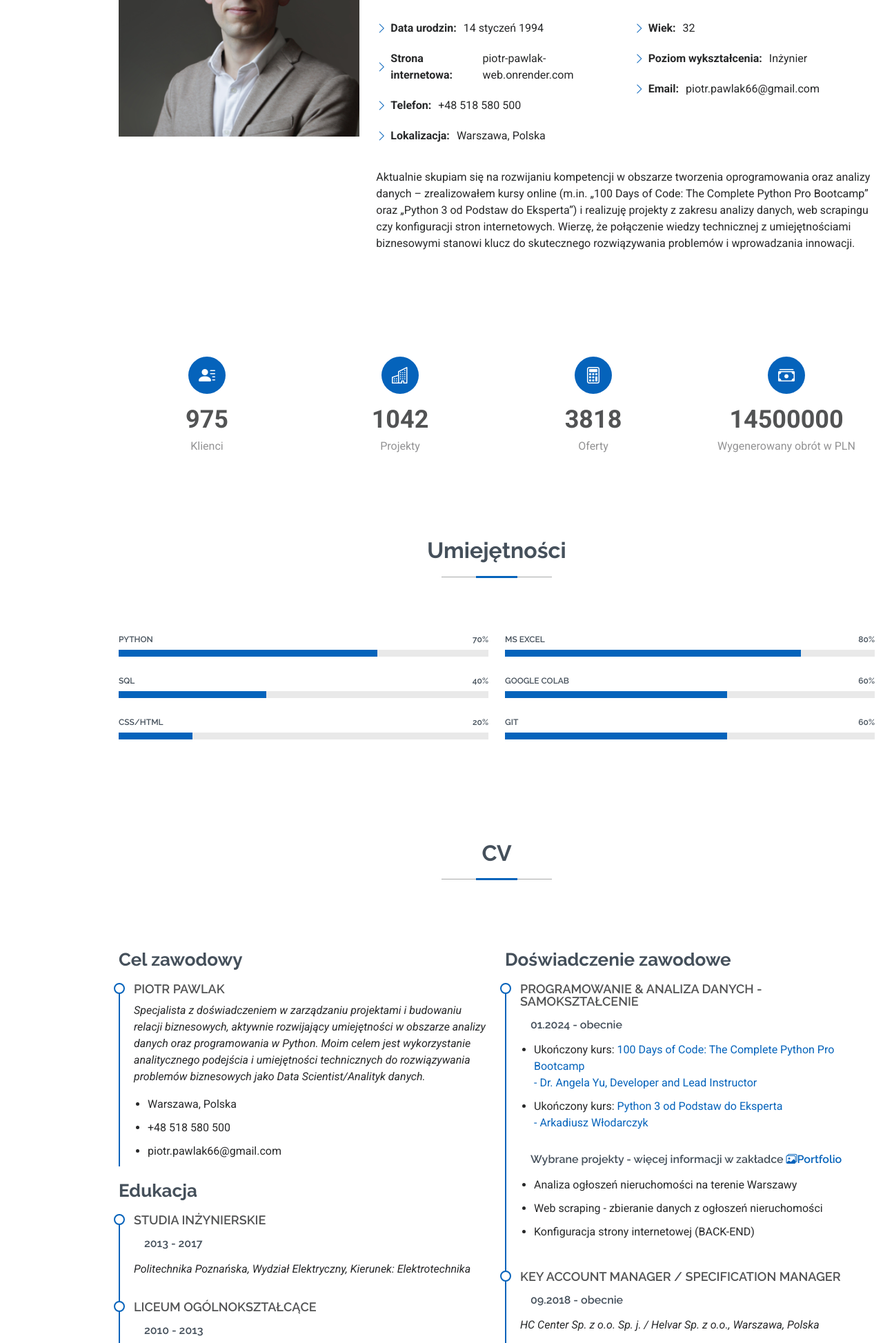
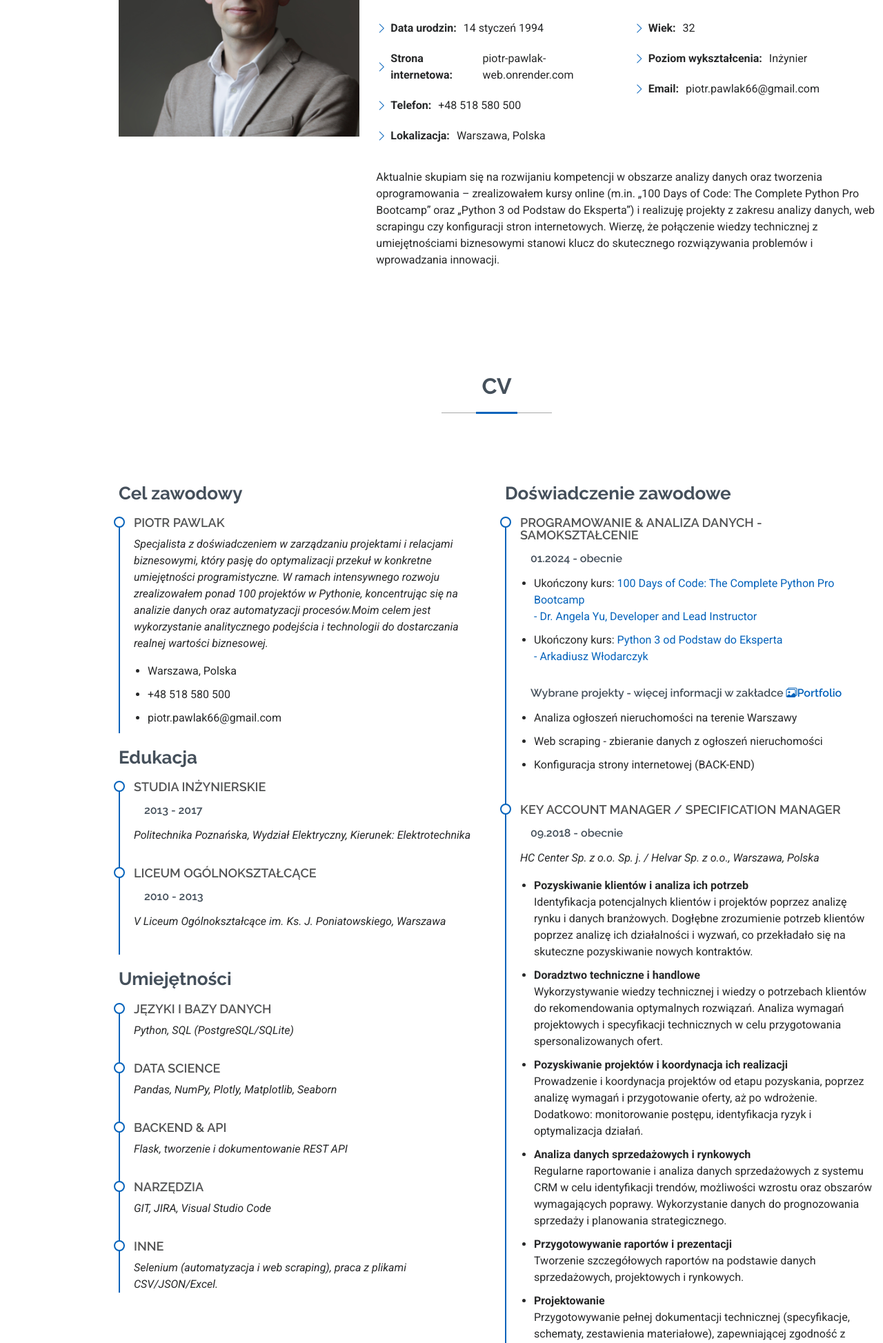
Before and after one commit to PiotrP66/Piotr_Pawlak_web, a Flask app: page / in a window 1280 px wide. Shown: the part 1246-3193 px from the top of the page at 69% size. Run offline with Flask 3, Linux system fonts and the light colour scheme; some libraries are stand-ins or nearby versions.

Commit message:
Clean up: remove redundant skills and stats section

```diff
--- a/templates/index.html
+++ b/templates/index.html
@@ -63,7 +63,7 @@
               </div>
             </div>
             <p class="py-3">
-              Aktualnie skupiam się na rozwijaniu kompetencji w obszarze tworzenia oprogramowania oraz analizy danych – zrealizowałem kursy online (m.in. „100 Days of Code: The Complete Python Pro Bootcamp” oraz „Python 3 od Podstaw do Eksperta”) i realizuję projekty z zakresu analizy danych, web scrapingu czy konfiguracji stron internetowych. Wierzę, że połączenie wiedzy technicznej z umiejętnościami biznesowymi stanowi klucz do skutecznego rozwiązywania problemów i wprowadzania innowacji.
+              Aktualnie skupiam się na rozwijaniu kompetencji w obszarze analizy danych oraz tworzenia oprogramowania – zrealizowałem kursy online (m.in. „100 Days of Code: The Complete Python Pro Bootcamp” oraz „Python 3 od Podstaw do Eksperta”) i realizuję projekty z zakresu analizy danych, web scrapingu czy konfiguracji stron internetowych. Wierzę, że połączenie wiedzy technicznej z umiejętnościami biznesowymi stanowi klucz do skutecznego rozwiązywania problemów i wprowadzania innowacji.
             </p>
           </div>
         </div>
@@ -71,120 +71,6 @@
       </div>
 
     </section><!-- /About Section -->
-
-    <!-- Stats Section -->
-    <section id="stats" class="stats section">
-
-      <div class="container" data-aos="fade-up" data-aos-delay="100">
-
-        <div class="row gy-4">
-
-          <div class="col-lg-3 col-md-6 d-flex flex-column align-items-center">
-            <i class="bi bi-person-lines-fill"></i>
-            <div class="stats-item">
-              <span data-purecounter-start="0" data-purecounter-end="975" data-purecounter-duration="1" class="purecounter"></span>
-              <p>Klienci</p>
-            </div>
-          </div><!-- End Stats Item -->
-
-          <div class="col-lg-3 col-md-6 d-flex flex-column align-items-center">
-            <i class="bi bi-buildings"></i>
-            <div class="stats-item">
-              <span data-purecounter-start="0" data-purecounter-end="1042" data-purecounter-duration="1" class="purecounter"></span>
-              <p>Projekty</p>
-            </div>
-          </div><!-- End Stats Item -->
-
-          <div class="col-lg-3 col-md-6 d-flex flex-column align-items-center">
-            <i class="bi bi-calculator"></i>
-            <div class="stats-item">
-              <span data-purecounter-start="0" data-purecounter-end="3818" data-purecounter-duration="1" class="purecounter"></span>
-              <p>Oferty</p>
-            </div>
-          </div><!-- End Stats Item -->
-
-          <div class="col-lg-3 col-md-6 d-flex flex-column align-items-center">
-            <i class="bi bi-cash-stack"></i>
-            <div class="stats-item">
-              <span data-purecounter-start="0" data-purecounter-end="14500000" data-purecounter-duration="1" class="purecounter"></span>
-              <p>Wygenerowany obrót w PLN</p>
-            </div>
-          </div><!-- End Stats Item -->
-
-        </div>
-
-      </div>
-
-    </section><!-- /Stats Section -->
-
-    <!-- Skills Section -->
-    <section id="skills" class="skills section">
-
-      <!-- Section Title -->
-      <div class="container section-title" data-aos="fade-up">
-        <h2>Umiejętności</h2>
-        <!-- <p>Poznaj moje kluczowe umiejętności, które stale rozwijam.</p> -->
-      </div><!-- End Section Title -->
-
-      <div class="container" data-aos="fade-up" data-aos-delay="100">
-
-        <div class="row skills-content skills-animation">
-
-          <div class="col-lg-6">
-
-            <div class="progress">
-              <span class="skill"><span>Python</span> <i class="val">70%</i></span>
-              <div class="progress-bar-wrap">
-                <div class="progress-bar" role="progressbar" aria-valuenow="70" aria-valuemin="0" aria-valuemax="100"></div>
-              </div>
-            </div><!-- End Skills Item -->
-
-            <div class="progress">
-              <span class="skill"><span>SQL</span> <i class="val">40%</i></span>
-              <div class="progress-bar-wrap">
-                <div class="progress-bar" role="progressbar" aria-valuenow="40" aria-valuemin="0" aria-valuemax="100"></div>
-              </div>
-            </div><!-- End Skills Item -->
-
-            <div class="progress">
-              <span class="skill"><span>CSS/HTML</span> <i class="val">20%</i></span>
-              <div class="progress-bar-wrap">
-                <div class="progress-bar" role="progressbar" aria-valuenow="20" aria-valuemin="0" aria-valuemax="100"></div>
-              </div>
-            </div><!-- End Skills Item -->
-
-          </div>
-
-          <div class="col-lg-6">
-
-            <div class="progress">
-              <span class="skill"><span>MS EXCEL</span> <i class="val">80%</i></span>
-              <div class="progress-bar-wrap">
-                <div class="progress-bar" role="progressbar" aria-valuenow="80" aria-valuemin="0" aria-valuemax="100"></div>
-              </div>
-            </div><!-- End Skills Item -->
-
-            <div class="progress">
-              <span class="skill"><span>GOOGLE COLAB</span> <i class="val">60%</i></span>
-              <div class="progress-bar-wrap">
-                <div class="progress-bar" role="progressbar" aria-valuenow="60" aria-valuemin="0" aria-valuemax="100"></div>
-              </div>
-            </div><!-- End Skills Item -->
-
-            <div class="progress">
-              <span class="skill"><span>GIT</span> <i class="val">60%</i></span>
-              <div class="progress-bar-wrap">
-                <div class="progress-bar" role="progressbar" aria-valuenow="60" aria-valuemin="0" aria-valuemax="100"></div>
-              </div>
-            </div><!-- End Skills Item -->
-
-          </div>
-
-        </div>
-
-      </div>
-
-    </section><!-- /Skills Section -->
 
     <!-- Resume Section -->
     <section id="resume" class="resume section">
@@ -203,7 +89,7 @@
 
             <div class="resume-item pb-0">
               <h4>Piotr Pawlak</h4>
-              <p><em>Specjalista z doświadczeniem w zarządzaniu projektami i budowaniu relacji biznesowych, aktywnie rozwijający umiejętności w obszarze analizy danych oraz programowania w Python. Moim celem jest wykorzystanie analitycznego podejścia i umiejętności technicznych do rozwiązywania problemów biznesowych jako Data Scientist/Analityk danych.</em></p>
+              <p><em>Specjalista z doświadczeniem w zarządzaniu projektami i relacjami biznesowymi, który pasję do optymalizacji przekuł w konkretne umiejętności programistyczne. W ramach intensywnego rozwoju zrealizowałem ponad 100 projektów w Pythonie, koncentrując się na analizie danych oraz automatyzacji procesów.Moim celem jest wykorzystanie analitycznego podejścia i technologii do dostarczania realnej wartości biznesowej.</em></p>
               <ul>
                 <li>Warszawa, Polska</li>
                 <li>+48 518 580 500</li>
@@ -222,6 +108,32 @@
               <h4>Liceum Ogólnokształcące</h4>
               <h5>2010 - 2013</h5>
               <p><em>V Liceum Ogólnokształcące im. Ks. J. Poniatowskiego, Warszawa</em></p>
+            </div><!-- Edn Resume Item -->
+
+            <h3 class="resume-title">Umiejętności</h3>
+            <div class="resume-item">
+              <h4>Języki i Bazy danych</h4>
+              <p><em>Python, SQL (PostgreSQL/SQLite)</em></p>
+            </div><!-- Edn Resume Item -->
+
+            <div class="resume-item">
+              <h4>Data Science</h4>
+              <p><em>Pandas, NumPy, Plotly, Matplotlib, Seaborn</em></p>
+            </div><!-- Edn Resume Item -->
+
+            <div class="resume-item">
+              <h4>Backend & API</h4>
+              <p><em>Flask, tworzenie i dokumentowanie REST API</em></p>
+            </div><!-- Edn Resume Item -->
+
+            <div class="resume-item">
+              <h4>Narzędzia</h4>
+              <p><em>GIT, JIRA, Visual Studio Code</em></p>
+            </div><!-- Edn Resume Item -->
+
+            <div class="resume-item">
+              <h4>Inne</h4>
+              <p><em>Selenium (automatyzacja i web scraping), praca z plikami CSV/JSON/Excel.</em></p>
             </div><!-- Edn Resume Item -->
 
           </div>
@@ -248,7 +160,7 @@
               <h5>09.2018 - obecnie</h5>
               <p><em>HC Center Sp. z o.o. Sp. j. / Helvar Sp. z o.o., Warszawa, Polska</em></p>
               <ul>
-                <li><b>Pozyskiwanie i analiza potrzeb klientów</b><br>
+                <li><b>Pozyskiwanie klientów i analiza ich potrzeb</b><br>
                     Identyfikacja potencjalnych klientów i projektów poprzez analizę rynku i danych branżowych. Dogłębne zrozumienie potrzeb klientów poprzez analizę ich działalności i wyzwań, co przekładało się na skuteczne pozyskiwanie nowych kontraktów.
                 </li>
                 <li><b>Doradztwo techniczne i handlowe</b><br>
@@ -262,6 +174,9 @@
                 </li>
                 <li><b>Przygotowywanie raportów i prezentacji</b><br>
                   Tworzenie szczegółowych raportów na podstawie danych sprzedażowych, projektowych i rynkowych.
+                </li>
+                <li><b>Projektowanie</b><br>
+                  Przygotowywanie pełnej dokumentacji technicznej (specyfikacje, schematy, zestawienia materiałowe), zapewniającej zgodność z normami i wymaganiami projektowymi.
                 </li>
               </ul>
             </div><!-- Edn Resume Item -->
```
